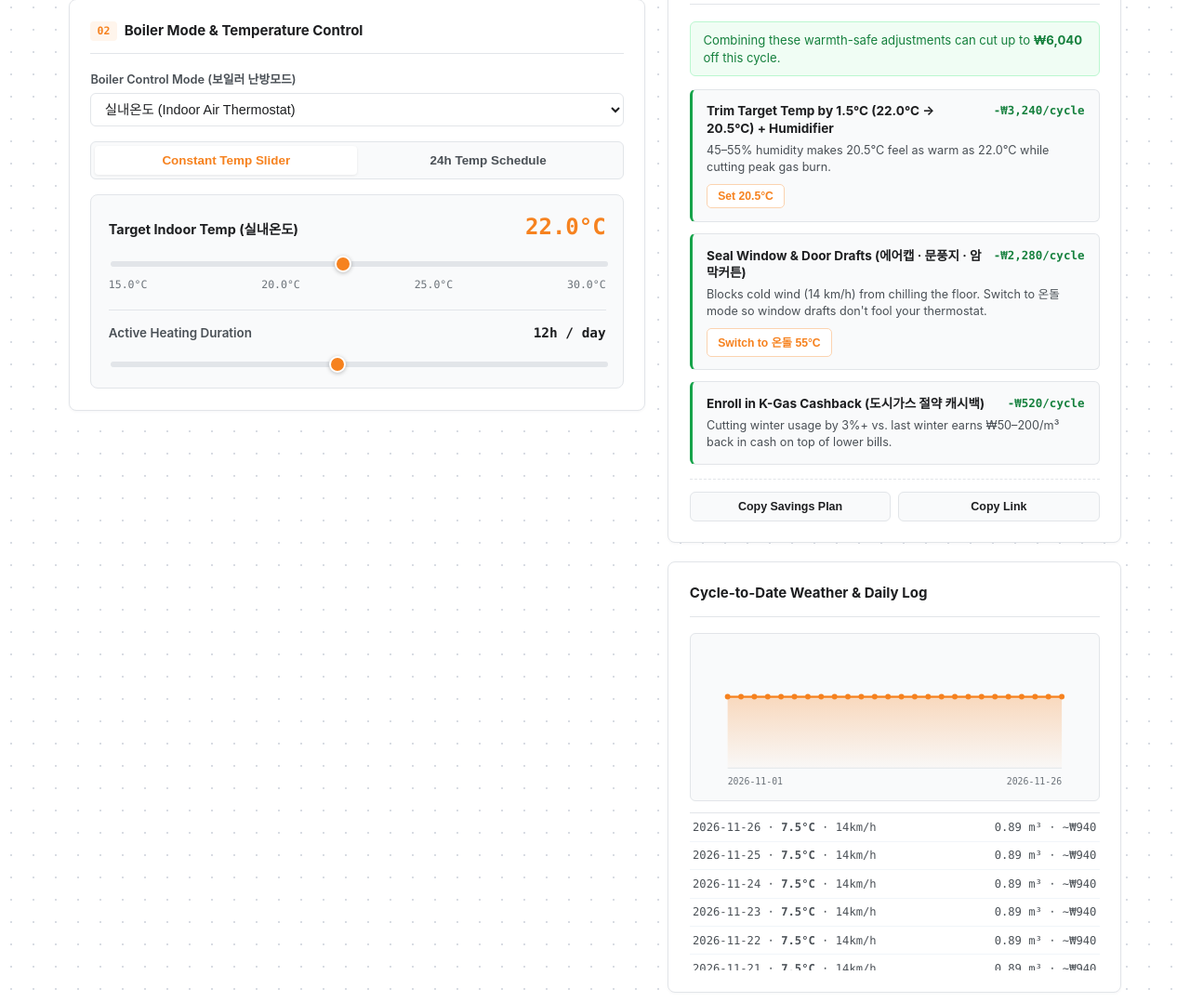
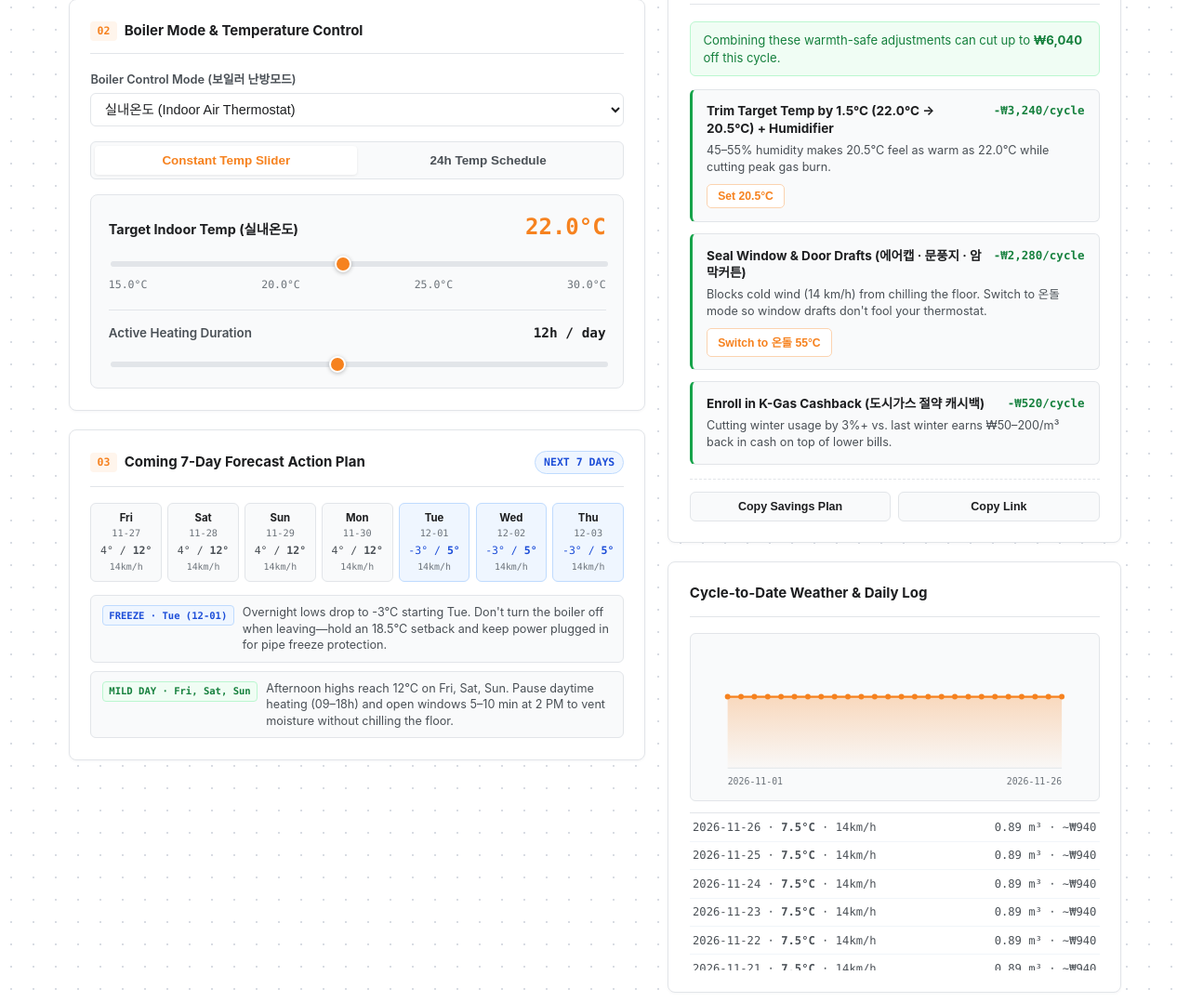
Before and after one commit to TogtohCantCode/Seoul-Gas-Calculator, a Flask app: page / in a window 1280 px wide. Shown: the part 772-1850 px from the top of the page at 93% size. Run offline with Flask 3, Linux system fonts and the light colour scheme; data that the repository does not hold is empty.

Commit message:
yet another update

```diff
--- a/app.py
+++ b/app.py
@@ -73,6 +73,9 @@ DEFAULT_SCHEDULE_BLOCKS = [
     {"id": "evening", "label": "Evening", "window": "18–23h", "hours": 5.0, "outdoor_offset_c": -0.5, "default_temp_c": 23.0, "default_active": True},
     {"id": "night", "label": "Night", "window": "23–06h", "hours": 7.0, "outdoor_offset_c": -3.0, "default_temp_c": 20.0, "default_active": True},
 ]
+
+WEEKDAY_EN = ["Mon", "Tue", "Wed", "Thu", "Fri", "Sat", "Sun"]
+WEEKDAY_KO = ["월", "화", "수", "목", "금", "토", "일"]
 
 
 def _safe_float(val: Any, default: float, min_val: Optional[float] = None, max_val: Optional[float] = None) -> float:
@@ -261,6 +264,152 @@ def _day_heating_m3(
     return total_day_m3
 
 
+def _build_forecast_action_plan(
+    *,
+    as_of_dt: date,
+    forecast_daily: list[dict[str, Any]],
+    fallback_temp: float,
+    fallback_wind: float,
+    boiler_mode: str,
+    is_older_building: bool,
+    is_top_or_corner: bool,
+) -> dict[str, Any]:
+    """Build a 7-day forecast strip and concrete day-by-day actions for the coming week."""
+    seven_days: list[dict[str, Any]] = []
+    for offset in range(1, 8):
+        fut_dt = as_of_dt + timedelta(days=offset)
+        if offset <= len(forecast_daily):
+            row = forecast_daily[offset - 1]
+            avg_t = float(row["avg_temp_c"])
+            min_t = float(row.get("min_temp_c", avg_t - 4.0))
+            max_t = float(row.get("max_temp_c", avg_t + 4.0))
+            wind_v = float(row.get("wind_kmh", fallback_wind))
+        else:
+            avg_t = MONTHLY_FALLBACK_TEMP_C.get(fut_dt.month, fallback_temp)
+            min_t = round(avg_t - 4.0, 1)
+            max_t = round(avg_t + 4.0, 1)
+            wind_v = MONTHLY_FALLBACK_WIND_KMH.get(fut_dt.month, fallback_wind)
+
+        if min_t <= 0.0:
+            regime = "freeze"
+        elif avg_t <= 5.0:
+            regime = "cold"
+        elif wind_v >= 18.0:
+            regime = "windy"
+        else:
+            regime = "mild"
+
+        wd = fut_dt.weekday()
+        seven_days.append({
+            "date": fut_dt.isoformat()[5:],  # MM-DD
+            "full_date": fut_dt.isoformat(),
+            "day_en": WEEKDAY_EN[wd],
+            "day_ko": WEEKDAY_KO[wd],
+            "min_c": round(min_t, 1),
+            "max_c": round(max_t, 1),
+            "avg_c": round(avg_t, 1),
+            "wind_kmh": round(wind_v, 0),
+            "regime": regime,
+        })
+
+    actions: list[dict[str, str]] = []
+
+    # 1. Detect incoming cold snap or sub-zero overnight lows
+    freeze_days = [d for d in seven_days if d["min_c"] <= 0.0]
+    biggest_drop = 0.0
+    drop_day: Optional[dict[str, Any]] = None
+    for idx in range(1, len(seven_days)):
+        drop = seven_days[idx - 1]["avg_c"] - seven_days[idx]["avg_c"]
+        if drop > biggest_drop:
+            biggest_drop = drop
+            drop_day = seven_days[idx]
+
+    if freeze_days:
+        first_f = freeze_days[0]
+        lowest_d = min(freeze_days, key=lambda x: x["min_c"])
+        actions.append({
+            "badge_en": f"FREEZE · {first_f['day_en']} ({first_f['date']})",
+            "badge_ko": f"영하권 · {first_f['day_ko']} ({first_f['date']})",
+            "tone": "cold",
+            "text_en": (
+                f"Overnight lows drop to {lowest_d['min_c']:.0f}°C starting {first_f['day_en']}. "
+                "Don't turn the boiler off when leaving—hold an 18.5°C setback and keep power plugged in for pipe freeze protection."
+            ),
+            "text_ko": (
+                f"{first_f['day_ko']}요일({first_f['date']})부터 최저 {lowest_d['min_c']:.0f}°C까지 떨어집니다. "
+                "단기 외출 시 보일러를 끄지 말고 18.5°C 미온 유지로 설정하고, 동파 방지를 위해 전원 코드를 절대 뽑지 마세요."
+            ),
+        })
+    elif biggest_drop >= 4.0 and drop_day is not None:
+        actions.append({
+            "badge_en": f"TEMP DROP · {drop_day['day_en']} ({drop_day['date']})",
+            "badge_ko": f"기온 급강하 · {drop_day['day_ko']} ({drop_day['date']})",
+            "tone": "cold",
+            "text_en": (
+                f"Temperatures drop {biggest_drop:.1f}°C on {drop_day['day_en']} (low {drop_day['min_c']:.0f}°C). "
+                "Close curtains right at sunset (~17:15) to trap daytime floor warmth."
+            ),
+            "text_ko": (
+                f"{drop_day['day_ko']}요일({drop_day['date']})에 기온이 {biggest_drop:.1f}°C 급락합니다(최저 {drop_day['min_c']:.0f}°C). "
+                "해 지는 오후 5시 15분경 커튼을 미리 쳐두면 낮 동안 데워진 바닥 온기를 오래 지킬 수 있습니다."
+            ),
+        })
+
+    # 2. Detect windy days where drafts fool indoor thermostats
+    windy_days = [d for d in seven_days if d["wind_kmh"] >= 18.0]
+    if windy_days and (is_older_building or is_top_or_corner or boiler_mode == "indoor_temp"):
+        w_labels_en = ", ".join(d["day_en"] for d in windy_days[:3])
+        w_labels_ko = "·".join(d["day_ko"] for d in windy_days[:3])
+        peak_w = max(d["wind_kmh"] for d in windy_days)
+        actions.append({
+            "badge_en": f"GUSTY · {w_labels_en}",
+            "badge_ko": f"강풍 외풍 · {w_labels_ko}요일",
+            "tone": "wind",
+            "text_en": (
+                f"Winds up to {peak_w:.0f} km/h on {w_labels_en}. "
+                "Switch to 온돌 (53–56°C) so cold window drafts don't trigger nonstop boiler firing."
+            ),
+            "text_ko": (
+                f"{w_labels_ko}요일 최대 {peak_w:.0f}km/h 바람이 예보되어 있습니다. "
+                "창가 외풍에 실내 온도계가 속아 보일러가 과가동되지 않도록 '온돌 모드(53~56°C)'로 전환하세요."
+            ),
+        })
+
+    # 3. Detect mild afternoons where daytime heating can be paused
+    mild_days = [d for d in seven_days if d["max_c"] >= 11.0]
+    if mild_days:
+        m_labels_en = ", ".join(d["day_en"] for d in mild_days[:3])
+        m_labels_ko = "·".join(d["day_ko"] for d in mild_days[:3])
+        warmest = max(mild_days, key=lambda x: x["max_c"])
+        actions.append({
+            "badge_en": f"MILD DAY · {m_labels_en}",
+            "badge_ko": f"온화한 낮 · {m_labels_ko}요일",
+            "tone": "mild",
+            "text_en": (
+                f"Afternoon highs reach {warmest['max_c']:.0f}°C on {m_labels_en}. "
+                "Pause daytime heating (09–18h) and open windows 5–10 min at 2 PM to vent moisture without chilling the floor."
+            ),
+            "text_ko": (
+                f"{m_labels_ko}요일 낮 최고 {warmest['max_c']:.0f}°C까지 올라갑니다. "
+                "낮 시간(09~18시) 난방은 끄고 오후 2시경 5~10분 짧게 환기하면 바닥 열 손실 없이 결로를 예방할 수 있습니다."
+            ),
+        })
+
+    if not actions:
+        actions.append({
+            "badge_en": "STEADY WEEK",
+            "badge_ko": "기온 안정 주간",
+            "tone": "mild",
+            "text_en": "Temperatures stay steady over the next 7 days—keep your 24h gentle setback schedule unchanged.",
+            "text_ko": "향후 7일간 큰 기온 급변이 없으므로 현재의 24시간 미온 유지 스케줄을 그대로 유지하세요.",
+        })
+
+    return {
+        "days": seven_days,
+        "actions": actions[:3],
+    }
+
+
 def _build_savings_recommendations(
     *,
     cycle_avg_temp_c: float,
@@ -313,7 +462,6 @@ def _build_savings_recommendations(
     peak_sched_temp = max(active_block_temps) if active_block_temps else 22.0
     has_deep_away = use_schedule and any(not v["active"] for v in norm_sched.values())
 
-    # Bill shock alert when user runs >= 23°C
     shock_alert: Optional[dict[str, str]] = None
     effective_peak = peak_sched_temp if (boiler_mode == "indoor_temp" and use_schedule) else target_temp_c
     if boiler_mode == "indoor_temp" and effective_peak >= 23.0 and base_heat_m3 > 15.0:
@@ -327,7 +475,6 @@ def _build_savings_recommendations(
             "ko": f"난방수 고온 주의 ({ondol_temp_c:.0f}°C): 난방수 65°C 이상 설정은 보일러 연속 가동으로 요금 폭탄의 주원인이 됩니다.",
         }
 
-    # 1. Trim current temperatures by 1.5°C
     best_behavioral_day = base_day_heat
     if boiler_mode == "indoor_temp" and use_schedule:
         max_trim = max((v["temp_c"] - 19.0 for v in norm_sched.values() if v["active"]), default=0.0)
@@ -452,7 +599,6 @@ def _build_savings_recommendations(
                 },
             })
 
-    # 2. Gentle Setback 24h Schedule
     ref_warm = peak_sched_temp if use_schedule else target_temp_c
     warm_temp = round(min(22.0, max(19.5, ref_warm - 1.0)), 1)
     setback_temp = round(max(18.0, warm_temp - 2.5), 1)
@@ -509,7 +655,6 @@ def _build_savings_recommendations(
             },
         })
 
-    # 3. Draft-Proofing & Ondol Mode Switch
     draft_m3_saved = 0.0
     if is_top_or_corner or is_older_building or orientation == "north_ground" or building_type in {"oneroom", "villa"}:
         sealed_day_m3 = _day_heating_m3(
@@ -548,7 +693,6 @@ def _build_savings_recommendations(
                 "action_payload": {"boiler_mode": "ondol_water", "ondol_temp_c": 55.0} if boiler_mode == "indoor_temp" else None,
             })
 
-    # 4. K-Gas Cashback (도시가스 절약 캐시백)
     behavioral_m3_saved = max(0.0, (base_day_heat - best_behavioral_day) * billing_cycle_days)
     total_stack_m3_saved = behavioral_m3_saved + draft_m3_saved
     if total_stack_m3_saved >= 2.0:
@@ -568,7 +712,6 @@ def _build_savings_recommendations(
     tips.sort(key=lambda x: x["savings_krw"], reverse=True)
     top_tips = tips[:3]
 
-    # Combined potential savings (best behavioral change + physical draft proofing + cashback)
     combined_m3 = max(0.0, base_total_m3 - total_stack_m3_saved)
     combined_bill = _calculate_krw(combined_m3, tariff)["total_bill_krw"]
     cashback_bonus = int(round(total_stack_m3_saved * 100, -1)) if total_stack_m3_saved >= 2.0 else 0
@@ -807,6 +950,16 @@ def estimate_gas_bill(payload: Optional[dict[str, Any]] = None) -> dict[str, Any
         tariff=tariff,
     )
 
+    forecast_plan = _build_forecast_action_plan(
+        as_of_dt=as_of_dt,
+        forecast_daily=forecast_daily,
+        fallback_temp=fallback_temp,
+        fallback_wind=fallback_wind,
+        boiler_mode=boiler_mode,
+        is_older_building=is_older_building,
+        is_top_or_corner=is_top_or_corner,
+    )
+
     return {
         "region": region,
         "region_tariffs": REGION_TARIFFS,
@@ -835,6 +988,7 @@ def estimate_gas_bill(payload: Optional[dict[str, Any]] = None) -> dict[str, Any
         },
         "billing": projected_billing,
         "recommendations": recommendations,
+        "forecast_plan": forecast_plan,
         "combined_savings_krw": combined_savings_krw,
         "shock_alert": shock_alert,
         "comparison": {
--- a/static/app.js
+++ b/static/app.js
@@ -29,6 +29,8 @@ const I18N = {
     chkOlder: "Older Building",
     tariffSummary: "City Gas Tariff & Calorific Override (고지서 단가·열량 보정)",
     step02: "Boiler Mode & Temperature Control",
+    step03: "Coming 7-Day Forecast Action Plan",
+    fcstPill: "NEXT 7 DAYS",
     lblBoilerMode: "Boiler Control Mode (보일러 난방모드)",
     btnConst: "Constant Temp Slider",
     btnSched: "24h Temp Schedule",
@@ -69,6 +71,8 @@ const I18N = {
     chkOlder: "노후 건물 (단열 취약)",
     tariffSummary: "도시가스 단가 및 평균열량 직접 수정 (고지서 기준)",
     step02: "보일러 난방모드 및 온도 설정",
+    step03: "향후 7일 기상예보 맞춤 행동 가이드",
+    fcstPill: "향후 7일 예보",
     lblBoilerMode: "보일러 제어 방식",
     btnConst: "일정 온도 유지",
     btnSched: "24시간 온도 스케줄",
@@ -112,6 +116,7 @@ function setLanguage(lang) {
 
   if (latestResponse) {
     renderRecommendations(latestResponse);
+    renderForecastPlan(latestResponse.forecast_plan);
   }
   saveStateToBrowser();
 }
@@ -254,6 +259,38 @@ function applyRecommendation(index) {
   }
   syncBoilerModeUI();
   scheduleUpdate();
+}
+
+function renderForecastPlan(plan) {
+  if (!plan || !Array.isArray(plan.days)) return;
+  const strip = el("fcst-strip");
+  const list = el("fcst-actions");
+
+  strip.innerHTML = plan.days
+    .map((d) => {
+      const dayName = currentLang === "ko" ? d.day_ko : d.day_en;
+      return `
+      <div class="fcst-day ${d.regime}">
+        <div class="fcst-dow">${dayName} <span>${d.date}</span></div>
+        <div class="fcst-temps">${Math.round(d.min_c)}° / <strong>${Math.round(d.max_c)}°</strong></div>
+        <div class="fcst-wind">${Math.round(d.wind_kmh)}km/h</div>
+      </div>
+    `;
+    })
+    .join("");
+
+  list.innerHTML = (plan.actions || [])
+    .map((act) => {
+      const badge = currentLang === "ko" ? act.badge_ko : act.badge_en;
+      const text = currentLang === "ko" ? act.text_ko : act.text_en;
+      return `
+      <div class="fcst-action-item">
+        <span class="fcst-tag ${act.tone || "mild"}">${badge}</span>
+        <span class="fcst-text">${text}</span>
+      </div>
+    `;
+    })
+    .join("");
 }
 
 function renderRecommendations(data) {
@@ -501,6 +538,7 @@ async function runEstimate() {
     if (cEl) cEl.textContent = "₩" + Number(item.monthly_heating_cost_krw).toLocaleString("ko-KR");
   }
 
+  renderForecastPlan(data.forecast_plan);
   renderRecommendations(data);
   renderWeatherChart(wx.daily_ledger);
   renderLedger(wx.daily_ledger);
--- a/templates/index.html
+++ b/templates/index.html
@@ -15,6 +15,9 @@
       --cf-amber: #B45309;
       --cf-amber-soft: #FFFBEB;
       --cf-amber-border: #FDE68A;
+      --cf-blue: #1D4ED8;
+      --cf-blue-soft: #EFF6FF;
+      --cf-blue-border: #BFDBFE;
       --cf-ink: #1D1E20;
       --cf-ink-secondary: #4A5056;
       --cf-muted: #6C737A;
@@ -227,6 +230,99 @@
       background: var(--cf-orange-soft);
       padding: 0.12rem 0.45rem;
       border-radius: 4px;
+    }
+
+    /* 7-Day Forecast Action Card */
+    .fcst-strip {
+      display: grid;
+      grid-template-columns: repeat(7, 1fr);
+      gap: 0.38rem;
+      margin-bottom: 0.9rem;
+    }
+    @media (max-width: 560px) {
+      .fcst-strip { grid-template-columns: repeat(4, 1fr); }
+    }
+    .fcst-day {
+      background: var(--cf-surface);
+      border: 1px solid var(--cf-border);
+      border-radius: 6px;
+      padding: 0.42rem 0.3rem;
+      text-align: center;
+    }
+    .fcst-day.freeze {
+      background: var(--cf-blue-soft);
+      border-color: var(--cf-blue-border);
+    }
+    .fcst-day.windy {
+      background: var(--cf-amber-soft);
+      border-color: var(--cf-amber-border);
+    }
+    .fcst-dow {
+      font-size: 0.71rem;
+      font-weight: 700;
+      color: var(--cf-ink);
+    }
+    .fcst-dow span {
+      display: block;
+      font-family: var(--mono);
+      font-size: 0.64rem;
+      font-weight: 500;
+      color: var(--cf-muted);
+    }
+    .fcst-temps {
+      font-family: var(--mono);
+      font-size: 0.72rem;
+      color: var(--cf-ink-secondary);
+      margin-top: 0.18rem;
+    }
+    .fcst-day.freeze .fcst-temps { color: var(--cf-blue); }
+    .fcst-wind {
+      font-family: var(--mono);
+      font-size: 0.62rem;
+      color: var(--cf-muted);
+      margin-top: 0.1rem;
+    }
+    .fcst-actions {
+      display: flex;
+      flex-direction: column;
+      gap: 0.55rem;
+    }
+    .fcst-action-item {
+      display: flex;
+      align-items: flex-start;
+      gap: 0.55rem;
+      background: var(--cf-surface);
+      border: 1px solid var(--cf-border);
+      border-radius: 6px;
+      padding: 0.55rem 0.7rem;
+      font-size: 0.79rem;
+      line-height: 1.4;
+      color: var(--cf-ink-secondary);
+    }
+    .fcst-tag {
+      font-family: var(--mono);
+      font-size: 0.66rem;
+      font-weight: 800;
+      padding: 0.16rem 0.42rem;
+      border-radius: 4px;
+      white-space: nowrap;
+      flex-shrink: 0;
+      margin-top: 0.08rem;
+    }
+    .fcst-tag.cold {
+      background: var(--cf-blue-soft);
+      border: 1px solid var(--cf-blue-border);
+      color: var(--cf-blue);
+    }
+    .fcst-tag.wind {
+      background: var(--cf-amber-soft);
+      border: 1px solid var(--cf-amber-border);
+      color: var(--cf-amber);
+    }
+    .fcst-tag.mild {
+      background: var(--cf-green-soft);
+      border: 1px solid var(--cf-green-border);
+      color: var(--cf-green);
     }
 
     .save-pill {
@@ -726,6 +822,15 @@
             </div>
           </div>
         </div>
+
+        <div class="card">
+          <div class="card-header">
+            <div class="card-title"><span class="step-tag">03</span> <span data-i18n="step03">Coming 7-Day Forecast Action Plan</span></div>
+            <span class="save-pill" style="color:var(--cf-blue);background:var(--cf-blue-soft);border-color:var(--cf-blue-border);" data-i18n="fcstPill">NEXT 7 DAYS</span>
+          </div>
+          <div class="fcst-strip" id="fcst-strip"></div>
+          <div class="fcst-actions" id="fcst-actions"></div>
+        </div>
       </div>
 
       <div>
```
